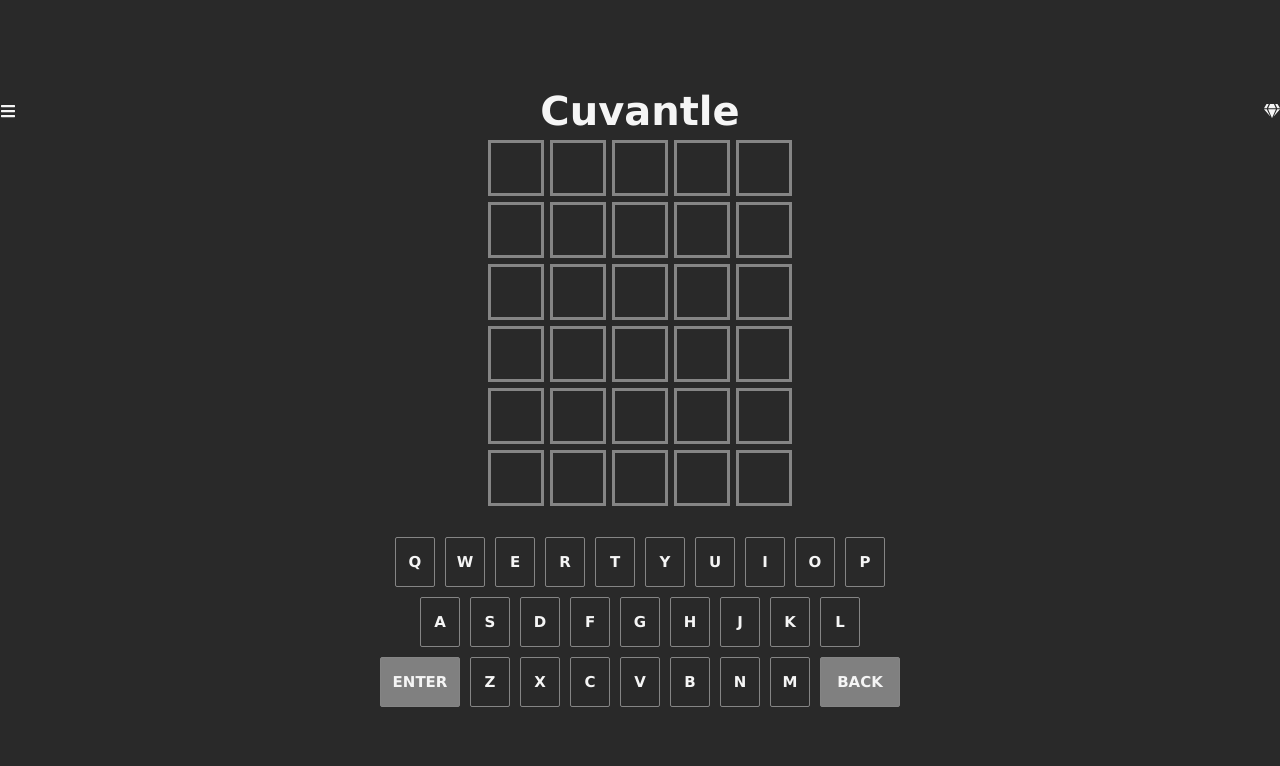
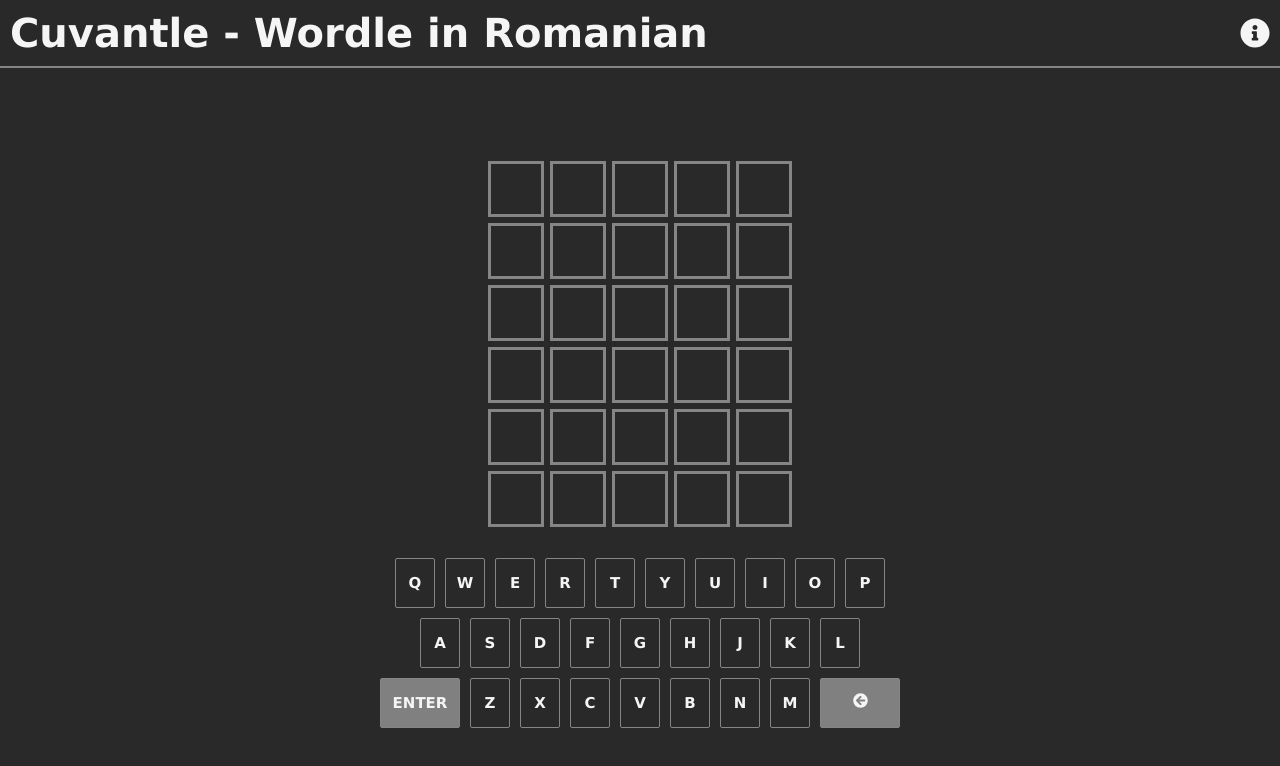
Before and after one commit to gamirou/Cuvantle, a React (Create React App) app: page / in a window 1280 px wide. Shown: the top 766 px of the page. Built offline with nearby package versions, Linux system fonts and the light colour scheme.

Commit message:
structure

```diff
--- a/src/App.css
+++ b/src/App.css
@@ -1,4 +1,8 @@
 .App {
   text-align: center;
   height: 100%;
+  display: flex;
+  flex-direction: column;
+  align-items: center;
+  justify-content: center;
 }
--- a/src/App.js
+++ b/src/App.js
@@ -1,11 +1,13 @@
 import './App.css';
-import Cuvantle from './main/Cuvantle';
+import Cuvantle from './components/main/Cuvantle';
+import Navbar from './components/navbar/Navbar';
 
 const App = ({ words, hideLoader }) => {
   // useEffect(hideLoader);
 
   return (
     <div className="App">
+      <Navbar />
       <Cuvantle words={words}/>
     </div>
   );
--- a/src/main/Keyboard.css
+++ b/src/components/keyboard/Keyboard.css
@@ -20,3 +20,10 @@
     width: 80px !important;
     height: 50px !important;
 }
+
+/* Make keyboard disappear if width less than 570px */
+@media screen and (max-width: 570px) {
+    .keyboard {
+        display: none;
+    }
+}
--- a/src/main/Keyboard.js
+++ b/src/components/keyboard/Keyboard.js
@@ -1,4 +1,5 @@
 import React, { useState } from 'react';
+import { FaArrowCircleLeft } from 'react-icons/fa';
 import './Keyboard.css';
 
 export const Keyboard = ({ sendData, keyColours }) => {
@@ -10,7 +11,10 @@
 
     const KeyButton = ({ value }) => {
         return (
-            <button className={`key ${value in keyColours ? keyColours[value] : value}`} onClick={handleClick}>{value}</button>
+            <button className={`key ${value in keyColours ? keyColours[value] : value}`}
+            onClick={handleClick}>
+                {value === "BACK" ? <FaArrowCircleLeft /> : value}
+            </button>
         );
     }
 
--- a/src/main/Cuvantle.css
+++ b/src/components/main/Cuvantle.css
@@ -2,6 +2,7 @@
     width: 100%;
     height: 100%;
     display: flex;
+    padding-top: 20px;
     flex-direction: column;
     justify-content: center;
     align-items: center;
--- a/src/main/Cuvantle.js
+++ b/src/components/main/Cuvantle.js
@@ -1,7 +1,6 @@
 import React, { useCallback, useState, useEffect } from 'react';
 import './Cuvantle.css';
-import Keyboard from './Keyboard';
-import Navbar from './Navbar';
+import Keyboard from '../keyboard/Keyboard';
 
 export const Cuvantle = ({ words }) => {
 
@@ -157,7 +156,7 @@
 
     return (
         <div className='container'>
-            <Navbar />
+            {/* <Navbar /> */}
 
             <table>
                 <tbody>
--- a/src/main/Navbar.css
+++ b/src/components/navbar/Navbar.css
@@ -1,24 +1,26 @@
 /* Make horizontal flex container */
 .navbar {
     display: flex;
-    position: sticky;
-    top: 0;
-    align-self: flex-start;
+    align-self: stretch;
     flex-direction: row;
     justify-content: space-between;
     width: 100%;
-    /* max-height: 20px; */
+    border-bottom: 2px solid #858585;
+    background-color: rgb(41, 41, 41);
+    color: whitesmoke;
+    padding: 10px 0;
     align-items: center;
 }
 
-/* .navbar--icons {
-    flex: 0 0 20vw;
-    margin: 0 20px;
-} */
+.navbar>svg {
+    width: 30px;
+    height: 30px;
+    margin: 0 10px;
+}
 
 .navbar--header {
     /* flex: 1; */
     font-family:'Lucida Sans', 'Lucida Sans Regular', Verdana, sans-serif;
     font-size: 40px;
-    margin: 0;
+    margin: 0 10px;
 }
--- /dev/null
+++ b/src/components/navbar/Navbar.js
@@ -0,0 +1,21 @@
+import React from "react";
+import { FaFontAwesome, FaInfoCircle } from "react-icons/fa";
+import './Navbar.css';
+
+export const Navbar = () => {
+
+    const handleClick = (e) => {
+        e.preventDefault();
+        console.log(e.target.id);
+    }
+
+    return (
+        <nav className="navbar">
+            <h1 className="navbar--header">Cuvantle - Wordle in Romanian</h1>
+            <FaInfoCircle onClick={handleClick}/>
+            {/* <FaGem /> */}
+        </nav>
+    );
+}
+
+export default Navbar;
--- a/src/main/Navbar.js
+++ /dev/null
@@ -1,15 +0,0 @@
-import React from "react";
-import { FaBars, FaGem } from "react-icons/fa"
-import './Navbar.css';
-
-export const Navbar = () => {
-    return (
-        <nav className="navbar">
-            <FaBars id="bars" className="navbar--icon"/>
-            <h1 className="navbar--header">Cuvantle</h1>
-            <FaGem className="navbar--icon"/>
-        </nav>
-    );
-}
-
-export default Navbar;
```
